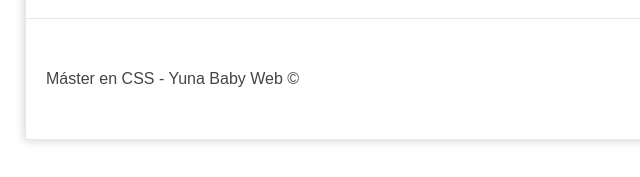
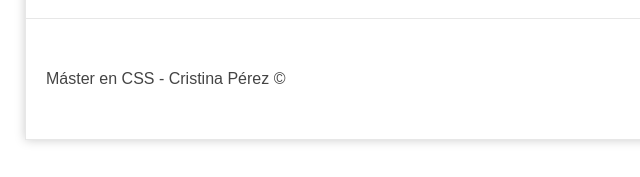
Before and after one commit to Chrissy-92/HTML-CSS, a plain HTML site: page maquetacion-portafolio/index.html in a window 1280 px wide. Shown: the part 1094-1271 px from the top of the page, 38-678 px from the left. Drawn offline with Linux system fonts and the light colour scheme.

Commit message:
index.html

```diff
--- a/maquetacion-portafolio/index.html
+++ b/maquetacion-portafolio/index.html
@@ -4,7 +4,7 @@
 <head>
     <meta charset="utf-8" />
     <meta name="viewport" content="width=device-width, user-scalable=no" />
-    <title>Maquetación con Flexbox / Bayllis Robles WEB</title>
+    <title>Maquetación con Flexbox / Cristina Pérez</title>
     <link rel="stylesheet" type="text/css" href="styles.css" />
 </head>
 
@@ -156,7 +156,7 @@
             </div>
 
             <div class="info">
-                Máster en CSS - Yuna Baby Web &copy;
+                Máster en CSS - Cristina Pérez &copy;
             </div>
         </footer>
 
```
